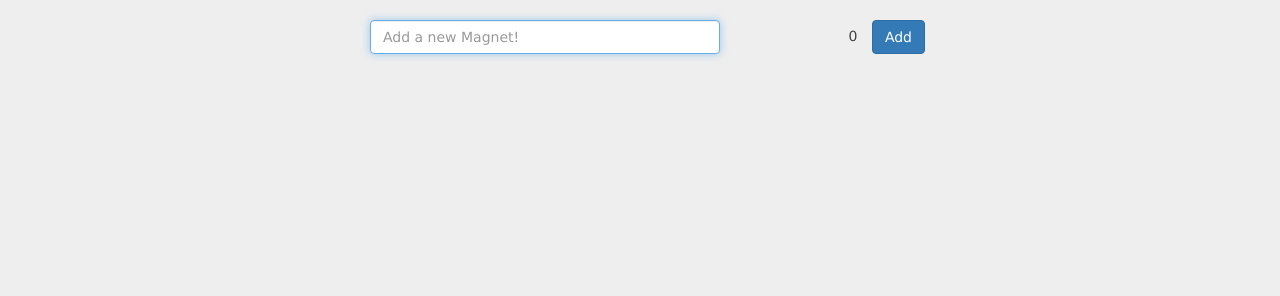
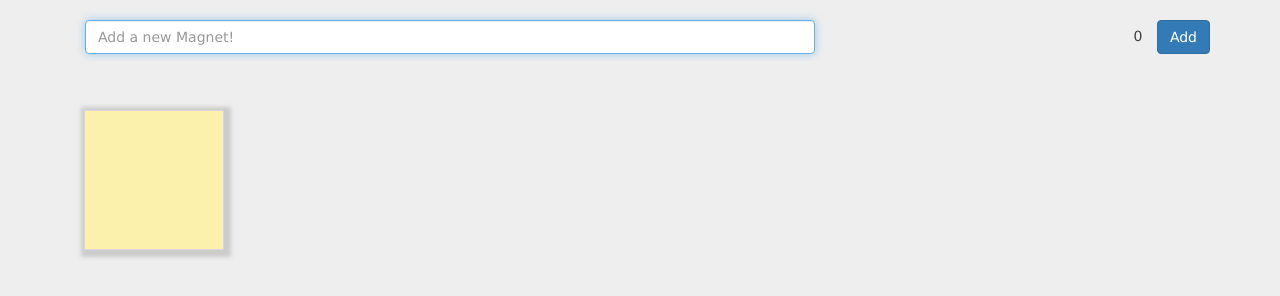
Before and after one commit to joshghent/fridgejs, a plain HTML site: page index.html in a window 1280 px wide. Both pictures are taken after a click on the link "Add". Drawn offline with nearby package versions, Linux system fonts and the light colour scheme.

Commit message:
Added render function that will loop through the magnets array and re-render the DOM.

```diff
--- a/application.js
+++ b/application.js
@@ -2,8 +2,8 @@
 // using localStorage
 var magnets_list = [];
 
-$('.magnet_box').keypress(function(e){
-    if(e.which == 13){
+$('.magnet_box').keypress(function(e) {
+    if (e.which == 13) {
         $('#add_magnet_button').click();
     }
 })
@@ -18,13 +18,13 @@ $('.magnet_box').keypress(magnet_length_character_counter);
 // at the same time then the counter will not update correctly.
 $('.magnet_box').keyup(magnet_length_character_counter);
 
-function magnet_length_character_counter(){
+function magnet_length_character_counter() {
     var magnet_length = $(this).val().length;
     var character_count = 0 + magnet_length;
     $('.counter').text(character_count);
 }
 
-function add_magnet_to_magnets_list(){
+function add_magnet_to_magnets_list() {
     var magnet_text = $('.magnet_box').val();
 
     // Create a new object to store the magnets content in
@@ -39,11 +39,13 @@ function add_magnet_to_magnets_list(){
     $('.magnet_box').val('');
     $('.magnet_box').focus();
     $('.counter').text('0');
+
+    render();
 }
 
-function generate_id(){
+function generate_id() {
     var id = 0;
-    if(localStorage.getItem('id')){
+    if (localStorage.getItem('id')) {
         // Set the id variable to the localstorage value to an integer
         id = parseInt(localStorage.getItem('id'));
     }
@@ -57,8 +59,24 @@ function generate_id(){
 }
 
 // This function will be called every time there is an update to the magnets_list array
-function render(){
+function render() {
+    // First clear the list to ensure we do not get duplicates.
+    // I will update this eventually so it only renders new notes rather than all of them
+    $('.magnets').empty();
 
+    // Loop through the array
+    for (var i = 0; i < magnets_list.length; i++) {
+
+        // Get the attributes we want from the objects
+        var id = magnets_list[i].magnet_id;
+        var magnet_text = magnets_list[i].magnet_text;
+
+        $('.magnets').append(
+            $('<li/>')
+            .attr('id', id)
+            .text(magnet_text)
+        );
+    }
 }
 
 $(document).ready(render);
--- a/style.css
+++ b/style.css
@@ -5,7 +5,6 @@ body {
 }
 
 .container {
-  width: 600px;
   margin-top: 20px;
 }
 
```
